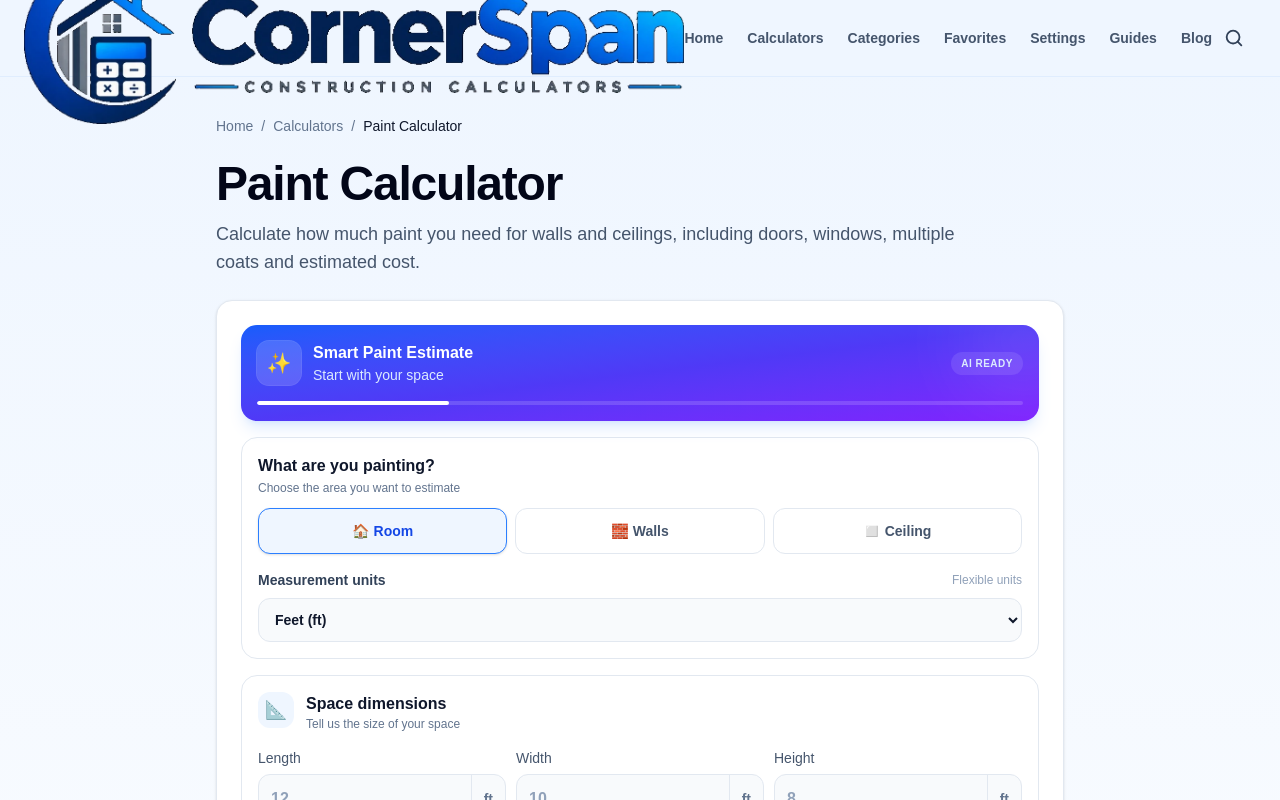
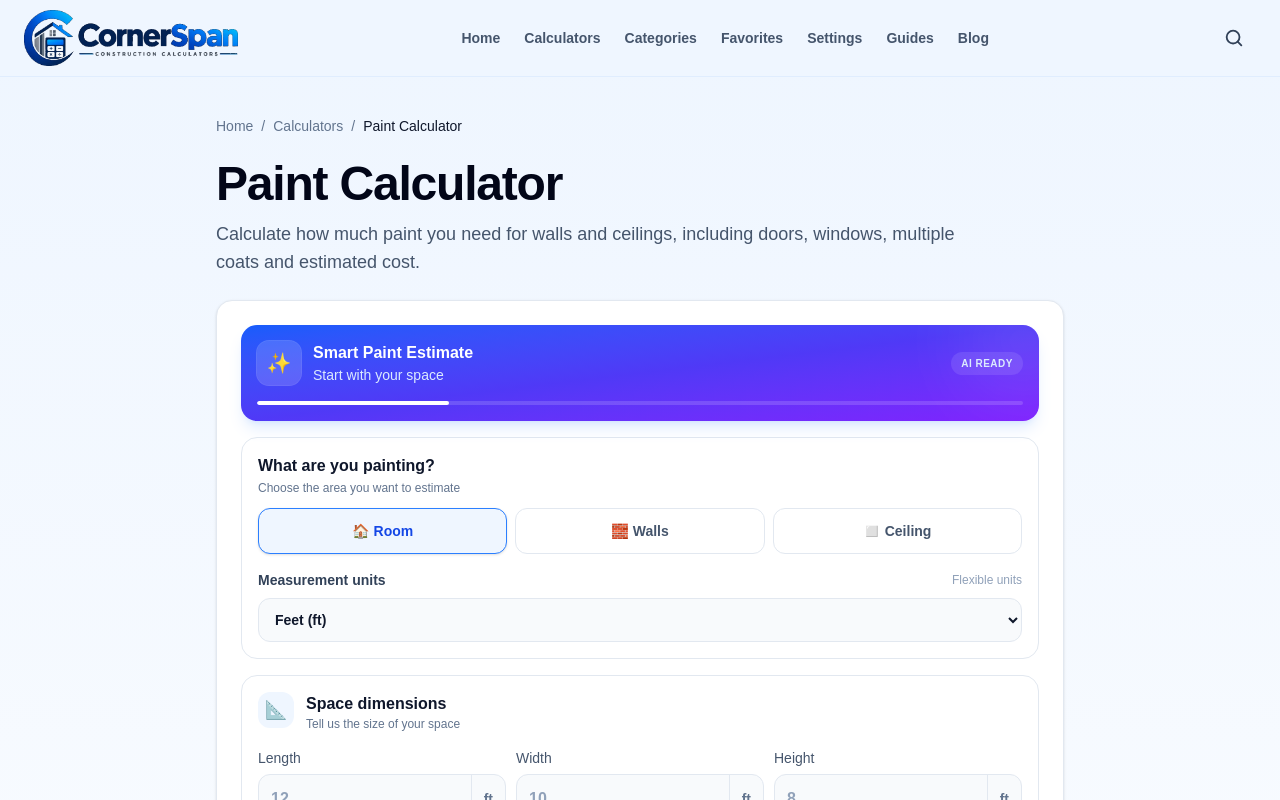
Before and after one commit to km7max-cmd/cornerspan, a Next.js app: page /calculators/paint in a window 1280 px wide. Shown: the top 800 px of the page. Built offline with nearby package versions, Linux system fonts and the light colour scheme.

Commit message:
Update logo dimensions and button icons in Header

```diff
--- a/components/Header.tsx
+++ b/components/Header.tsx
@@ -36,22 +36,28 @@ export default function Header() {
           <img
             src="/logo.webp"
             alt="CornerSpan - Construction Calculators"
-            width={1397}
-            height={365}
-            loading="eager"
-            decoding="async"
-            className="cornerspan-logo-light h-[56px] w-auto object-contain"
+            width={220}
+            height={57}
+            className="cornerspan-logo-light"
+            style={{
+              height: "56px",
+              width: "auto",
+              objectFit: "contain",
+            }}
           />
 
           {/* Dark Mode Logo */}
           <img
             src="/logo-dark.webp"
             alt="CornerSpan - Construction Calculators"
-            width={1511}
-            height={416}
-            loading="eager"
-            decoding="async"
-            className="cornerspan-logo-dark h-[56px] w-auto object-contain"
+            width={220}
+            height={61}
+            className="cornerspan-logo-dark"
+            style={{
+              height: "56px",
+              width: "auto",
+              objectFit: "contain",
+            }}
           />
         </Link>
 
@@ -142,9 +148,19 @@ export default function Header() {
             className="flex h-11 w-11 items-center justify-center rounded-xl text-slate-800 transition hover:bg-white md:hidden"
           >
             {menuOpen ? (
-              <span className="text-3xl leading-none">×</span>
+              <span
+                className="text-3xl leading-none"
+                aria-hidden="true"
+              >
+                ×
+              </span>
             ) : (
-              <span className="text-2xl leading-none">☰</span>
+              <span
+                className="text-2xl leading-none"
+                aria-hidden="true"
+              >
+                ☰
+              </span>
             )}
           </button>
         </div>
@@ -152,7 +168,9 @@ export default function Header() {
 
       {/* Search Panel */}
       {searchOpen && (
-        <SearchBar onClose={() => setSearchOpen(false)} />
+        <SearchBar
+          onClose={() => setSearchOpen(false)}
+        />
       )}
 
       {/* Mobile Menu */}
```
